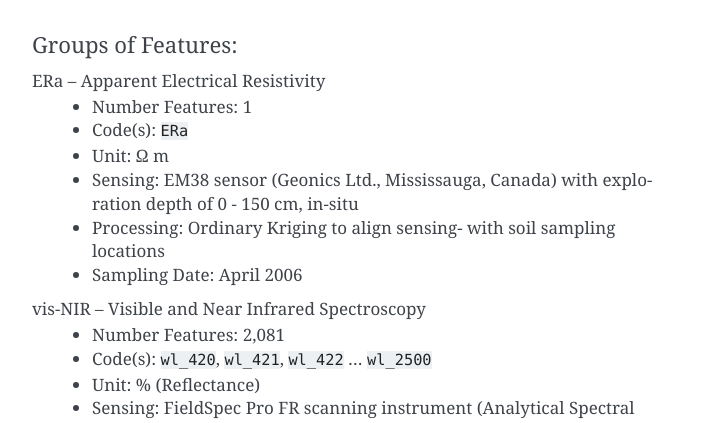
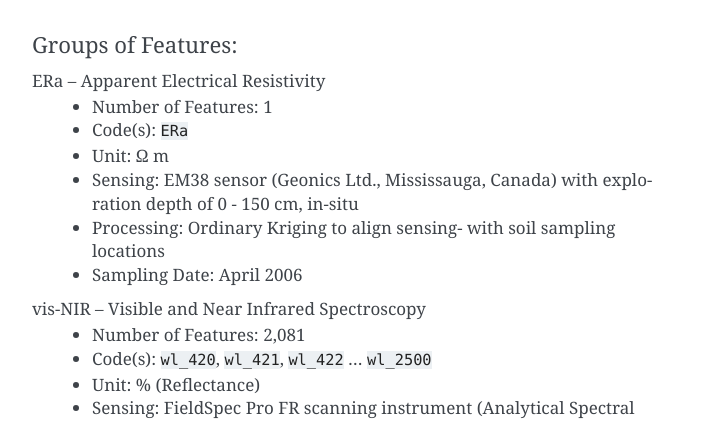
Before and after one commit to a11to1n3/LimeSoDa, a Sphinx documentation site: the page built from docs/source/datasets/SL_125.rst, in a window 1280 px wide and 900 px high, scrolled down 1447 px. Shown: the part 165-588 px from the top of the window, without its empty margins (388-1111 px from the left). Built offline with Sphinx 7.4.7, drawn with Linux system fonts in a browser that asks for light colours; pages that are not in the unit, such as notebooks, are missing from menus.

Commit message:
Update SL_125.rst

```diff
--- a/docs/source/datasets/SL_125.rst
+++ b/docs/source/datasets/SL_125.rst
@@ -56,7 +56,7 @@ Groups of Features:
 """""""""""""""""
 
 ERa – Apparent Electrical Resistivity
-    * Number Features: 1
+    * Number of Features: 1
     * Code(s): ``ERa``
     * Unit: Ω m
     * Sensing: EM38 sensor (Geonics Ltd., Mississauga, Canada) with exploration depth of 0 - 150 cm, in-situ
@@ -64,7 +64,7 @@ ERa – Apparent Electrical Resistivity
     * Sampling Date: April 2006
 
 vis-NIR – Visible and Near Infrared Spectroscopy
-    * Number Features: 2,081
+    * Number of Features: 2,081
     * Code(s): ``wl_420``, ``wl_421``, ``wl_422`` ... ``wl_2500``
     * Unit: % (Reflectance)
     * Sensing: FieldSpec Pro FR scanning instrument (Analytical Spectral Devices Inc., Boulder, USA), on dried and sieved samples (<2 mm) in the laboratory, spectral range was 350 – 2,500 nm at 1.4 – 2.0 nm intervals
```
